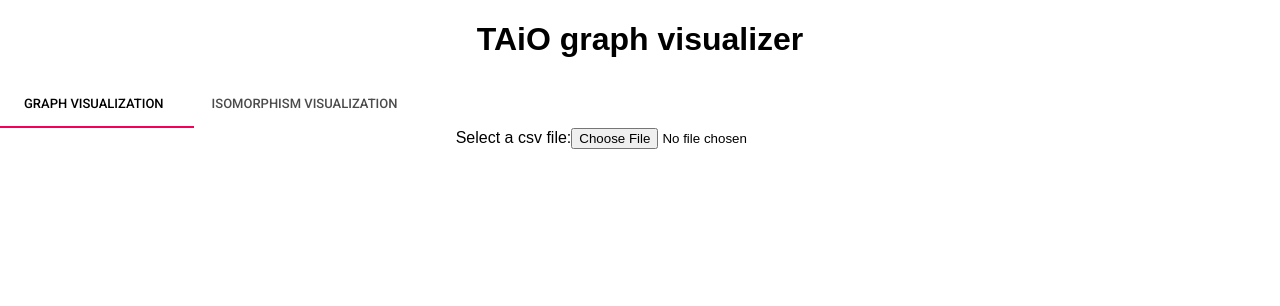
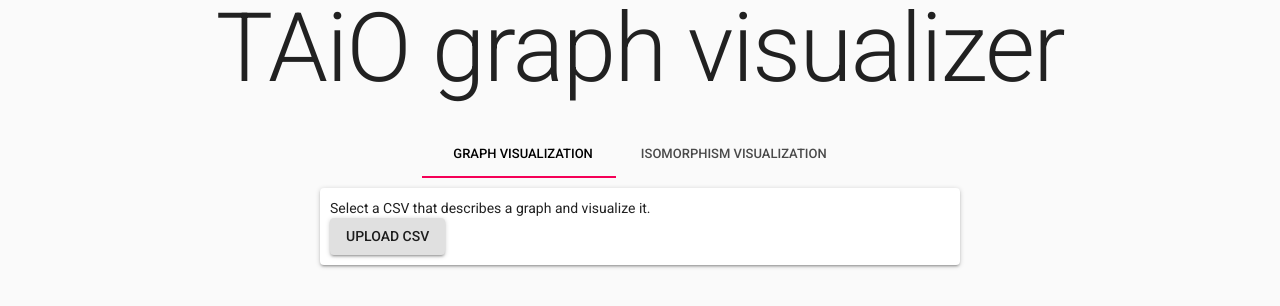
Before and after one commit to Gelio/taio-graph-visualization, a React (Create React App) app: page / in a window 1280 px wide. Shown: the top 306 px of the page. Built offline with nearby package versions, Linux system fonts and the light colour scheme.

Commit message:
use material ui styles on single graph visualization page

```diff
--- a/src/App.css
+++ /dev/null
@@ -1,28 +0,0 @@
-.App {
-  text-align: center;
-}
-
-.App-logo {
-  animation: App-logo-spin infinite 20s linear;
-  height: 80px;
-}
-
-.App-header {
-  background-color: #222;
-  height: 150px;
-  padding: 20px;
-  color: white;
-}
-
-.App-title {
-  font-size: 1.5em;
-}
-
-.App-intro {
-  font-size: large;
-}
-
-@keyframes App-logo-spin {
-  from { transform: rotate(0deg); }
-  to { transform: rotate(360deg); }
-}
--- a/src/App.tsx
+++ b/src/App.tsx
@@ -1,10 +1,9 @@
-import { Tab, Tabs } from '@material-ui/core';
+import { CssBaseline, Grid, Tab, Tabs, Typography } from '@material-ui/core';
 import { TabsProps } from '@material-ui/core/Tabs';
 import React, { Component } from 'react';
-import './App.css';
 
 import { IsomorphismVisualizationPage } from './pages/isomorphism-visualization';
-import { SingleGraphPage } from './pages/single-graph';
+import SingleGraphPage from './pages/single-graph';
 
 interface AppState {
   pageIndex: number;
@@ -19,17 +18,26 @@ export class App extends Component<{}, AppState> {
     const { pageIndex } = this.state;
 
     return (
-      <div className="App">
-        <h1>TAiO graph visualizer</h1>
+      <>
+        <CssBaseline />
+        <Grid container={true}>
+          <Grid item={true} xs={12}>
+            <Typography variant="h1" gutterBottom={true} align="center">
+              TAiO graph visualizer
+            </Typography>
+          </Grid>
 
-        <Tabs value={pageIndex} onChange={this.onTabChange}>
-          <Tab label="Graph visualization" />
-          <Tab label="Isomorphism visualization" />
-        </Tabs>
+          <Grid item={true} xs={12}>
+            <Tabs value={pageIndex} onChange={this.onTabChange} centered={true}>
+              <Tab label="Graph visualization" />
+              <Tab label="Isomorphism visualization" />
+            </Tabs>
 
-        {pageIndex === 0 && <SingleGraphPage />}
-        {pageIndex === 1 && <IsomorphismVisualizationPage />}
-      </div>
+            {pageIndex === 0 && <SingleGraphPage />}
+            {pageIndex === 1 && <IsomorphismVisualizationPage />}
+          </Grid>
+        </Grid>
+      </>
     );
   }
 
--- a/src/components/graph/graph.css
+++ /dev/null
@@ -1,3 +0,0 @@
-.graph {
-  height: 600px;
-}
--- a/src/components/graph/graph.tsx
+++ b/src/components/graph/graph.tsx
@@ -1,14 +1,21 @@
+import { StyleRules, withStyles } from '@material-ui/core/styles';
+import { ClassNameMap } from '@material-ui/core/styles/withStyles';
 import React, { createRef, PureComponent } from 'react';
 import { Data, Network, Options } from 'vis';
-
-import './graph.css';
 
 export interface GraphProps {
   data: Data;
   options?: Options;
+  classes: ClassNameMap;
 }
 
-export class Graph extends PureComponent<GraphProps> {
+const styles: StyleRules = {
+  graph: {
+    height: '600px'
+  }
+};
+
+class Graph extends PureComponent<GraphProps> {
   public static defaultProps: Partial<GraphProps> = {
     options: {}
   };
@@ -42,6 +49,10 @@ export class Graph extends PureComponent<GraphProps> {
   }
 
   public render() {
-    return <div ref={this.containerRef} className="graph" />;
+    return <div ref={this.containerRef} className={this.props.classes.graph} />;
   }
 }
+
+const EnhancedGraph = withStyles(styles)(Graph);
+
+export { EnhancedGraph as Graph };
--- /dev/null
+++ b/src/components/page-info/index.ts
@@ -0,0 +1 @@
+export * from './page-info';
--- /dev/null
+++ b/src/components/page-info/page-info.tsx
@@ -0,0 +1,30 @@
+import { Grid, Paper } from '@material-ui/core';
+import { StyleRules, withStyles } from '@material-ui/core/styles';
+import { ClassNameMap } from '@material-ui/core/styles/withStyles';
+import React, { StatelessComponent } from 'react';
+
+const styles: StyleRules = {
+  paper: {
+    padding: 10
+  }
+};
+
+interface PageInfoProps {
+  classes: ClassNameMap;
+}
+
+const PageInfo: StatelessComponent<PageInfoProps> = ({ children, classes }) => (
+  <Grid container={true}>
+    <Grid item={true} xs={12}>
+      <Grid container={true} justify="center">
+        <Grid item={true} xs={6}>
+          <Paper className={classes.paper}>{children}</Paper>
+        </Grid>
+      </Grid>
+    </Grid>
+  </Grid>
+);
+
+const EnhancedPageInfo = withStyles(styles)(PageInfo);
+
+export { EnhancedPageInfo as PageInfo };
--- a/src/components/text-file-upload/text-file-upload.tsx
+++ b/src/components/text-file-upload/text-file-upload.tsx
@@ -1,3 +1,8 @@
+import { Button } from '@material-ui/core';
+import withStyles, {
+  ClassNameMap,
+  StyleRules
+} from '@material-ui/core/styles/withStyles';
 import React, { ChangeEventHandler, PureComponent } from 'react';
 
 function readFileToString(file: File) {
@@ -11,13 +16,54 @@ function readFileToString(file: File) {
 
 export interface TextFileUploadProps {
   accept?: string;
+  label: string;
+  classes: ClassNameMap;
   onChange?(result: string): any;
 }
 
-export class TextFileUpload extends PureComponent<TextFileUploadProps> {
+interface TextFileUploadState {
+  inputId: string;
+}
+
+const styles: StyleRules = {
+  input: {
+    display: 'none'
+  }
+};
+
+let lastId = 0;
+
+function generateUniqueId() {
+  return `file-input-${lastId++}`;
+}
+
+class TextFileUpload extends PureComponent<
+  TextFileUploadProps,
+  TextFileUploadState
+> {
+  public state: TextFileUploadState = {
+    inputId: generateUniqueId()
+  };
+
   public render() {
+    const { classes, accept, label } = this.props;
+    const { inputId } = this.state;
+
     return (
-      <input type="file" accept={this.props.accept} onChange={this.onChange} />
+      <>
+        <input
+          type="file"
+          id={inputId}
+          className={classes.input}
+          accept={accept}
+          onChange={this.onChange}
+        />
+        <label htmlFor={inputId}>
+          <Button component="span" variant="contained">
+            {label}
+          </Button>
+        </label>
+      </>
     );
   }
 
@@ -38,3 +84,7 @@ export class TextFileUpload extends PureComponent<TextFileUploadProps> {
     onChange(result);
   };
 }
+
+const EnhancedTextFileUpload = withStyles(styles)(TextFileUpload);
+
+export { EnhancedTextFileUpload as TextFileUpload };
--- a/src/pages/isomorphism-visualization.tsx
+++ b/src/pages/isomorphism-visualization.tsx
@@ -32,11 +32,20 @@ export class IsomorphismVisualizationPage extends PureComponent<
   public render() {
     return (
       <div>
-        <TextFileUpload accept=".csv" onChange={this.onGraph1FileChange} />
-        <TextFileUpload accept=".csv" onChange={this.onGraph2FileChange} />
+        <TextFileUpload
+          accept=".csv"
+          onChange={this.onGraph1FileChange}
+          label="Upload graph 1"
+        />
+        <TextFileUpload
+          accept=".csv"
+          onChange={this.onGraph2FileChange}
+          label="Upload graph 2"
+        />
         <TextFileUpload
           accept=".csv"
           onChange={this.onIsomorphismSequencesFileChange}
+          label="Upload mapping"
         />
 
         <Button
--- a/src/pages/single-graph.tsx
+++ b/src/pages/single-graph.tsx
@@ -1,3 +1,6 @@
+import { Grid, Paper, Typography } from '@material-ui/core';
+import { StyleRules, withStyles } from '@material-ui/core/styles';
+import { ClassNameMap } from '@material-ui/core/styles/withStyles';
 import React, { PureComponent } from 'react';
 import { Data } from 'vis';
 
@@ -8,22 +11,48 @@ import {
 } from 'src/components/text-file-upload';
 import { createGraphFromCSV } from 'src/graphs/graph-factory';
 
+import { PageInfo } from 'src/components/page-info';
+
+interface SingleGraphPageProps {
+  classes: ClassNameMap;
+}
+
 interface SingleGraphPageState {
   graphData?: Data;
 }
 
-export class SingleGraphPage extends PureComponent<{}, SingleGraphPageState> {
+const styles: StyleRules = {
+  controls: {
+    marginTop: 10,
+    marginBottom: 10
+  }
+};
+
+class SingleGraphPage extends PureComponent<
+  SingleGraphPageProps,
+  SingleGraphPageState
+> {
   public state: SingleGraphPageState = {};
 
   public render() {
+    const { classes } = this.props;
+
     return (
-      <div>
-        <div>
-          Select a csv file:
-          <TextFileUpload accept=".csv" onChange={this.onFileUpload} />
+      <>
+        <div className={classes.controls}>
+          <PageInfo>
+            <Typography variant="body1">
+              Select a CSV that describes a graph and visualize it.
+            </Typography>
+            <TextFileUpload
+              accept=".csv"
+              onChange={this.onFileUpload}
+              label="Upload CSV"
+            />
+          </PageInfo>
         </div>
         {this.renderGraph()}
-      </div>
+      </>
     );
   }
 
@@ -40,6 +69,16 @@ export class SingleGraphPage extends PureComponent<{}, SingleGraphPageState> {
       return;
     }
 
-    return <Graph data={graphData} options={{}} />;
+    return (
+      <Grid container={true} justify="center">
+        <Grid item={true} xs={11}>
+          <Paper>
+            <Graph data={graphData} options={{}} />
+          </Paper>
+        </Grid>
+      </Grid>
+    );
   };
 }
+
+export default withStyles(styles)(SingleGraphPage);
```
Also changed, not shown: src/logo.svg (deleted), 1 other file (tests, documents, lock files or other folders).
